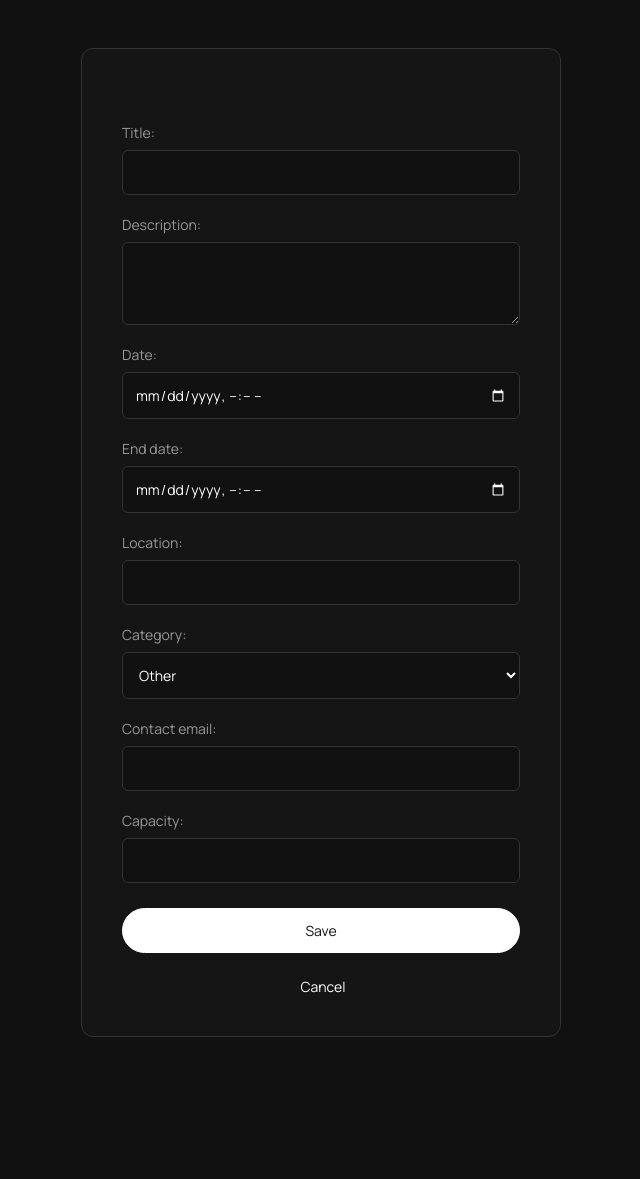
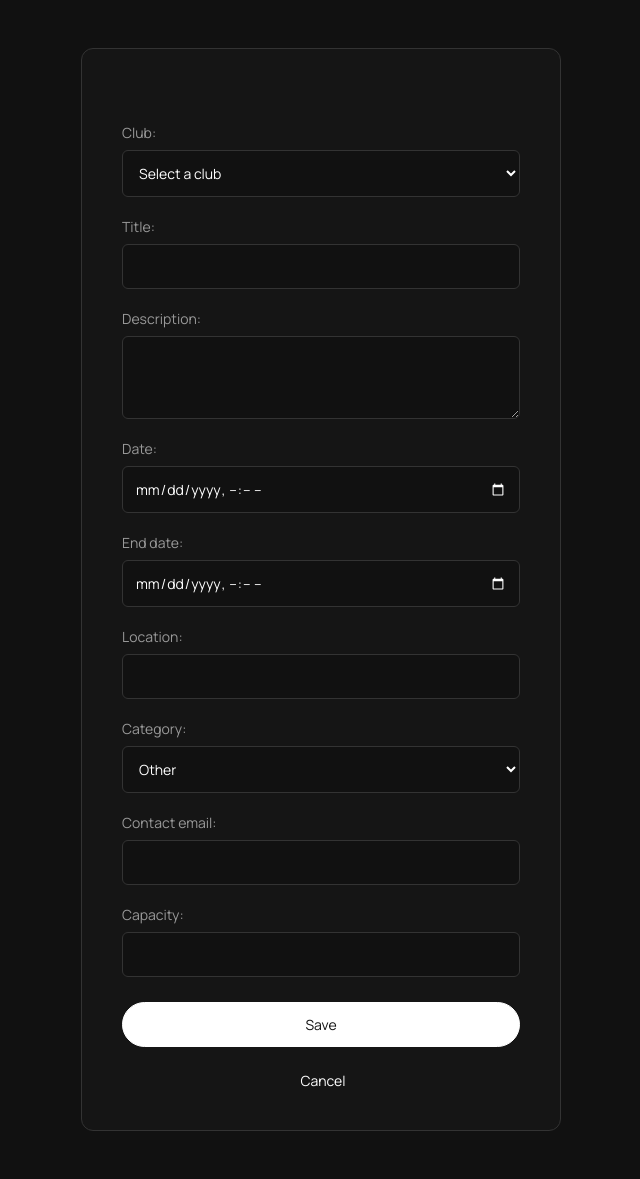
Before and after one commit to nolsluv/club-manager, a Django app: template templates/event_form.html in a window 1280 px wide. Shown: the whole page, without its empty margins (319-959 px from the left). Before the commit the page ends 1037 px from the top, so only its background shows below. Run offline with Django 5.2, Linux system fonts and the light colour scheme; the template is opened without the code that fills it: values that come from a table or form of the project are taken from there, others are empty.

Commit message:
Club event creation
Working on creating events to specific clubs instead of just the default club you are assigned to.

```diff
--- a/events/forms.py
+++ b/events/forms.py
@@ -1,22 +1,41 @@
 from django import forms
+from django.db.models import Q
 from .models import Event
+from members.models import Club
 
 DT_FORMAT = '%Y-%m-%dT%H:%M'  # format the datetime-local input uses
 
 class EventForm(forms.ModelForm):
+    club = forms.ModelChoiceField(
+        queryset=Club.objects.none(),
+        empty_label="Select a club",
+        required=True,
+        error_messages={'required': 'Please select a club to host this event.'},
+        widget=forms.Select(attrs={'required': 'required'})
+    )
     class Meta: #creates meta class that holds what form shoudl ask for
         model = Event
-        fields = ['title', 'description', 'date', 'end_date', 'location', 'category', 'contact_email', 'capacity'] #fields coorespond to ones created in models.py
+        fields = ['club', 'title', 'description', 'date', 'end_date', 'location', 'category', 'contact_email', 'capacity'] #fields coorespond to ones created in models.py
         widgets = {
             'date': forms.DateTimeInput(attrs={'type': 'datetime-local'}, format=DT_FORMAT),
             'end_date' : forms.DateTimeInput(attrs={'type': 'datetime-local'}, format=DT_FORMAT),
             'description': forms.Textarea(attrs={'rows': 3}),
         }
 
-    def __init__(self, *args, **kwargs):
+    def __init__(self, *args, user=None, **kwargs):
         super().__init__(*args, **kwargs)
         for name in ('date', 'end_date'):
             self.fields[name].input_formats = [DT_FORMAT]
+
+        if user is not None and getattr(user, 'is_authenticated', False):
+            member = getattr(user, 'member', None)
+            if member:
+                self.fields['club'].queryset = Club.objects.filter(members=member).distinct()
+            else:
+                self.fields['club'].queryset = Club.objects.none()
+        else:
+            self.fields['club'].queryset = Club.objects.none()
+
 
     def clean(self):
         cleaned = super().clean()
--- a/templates/event_form.html
+++ b/templates/event_form.html
@@ -6,7 +6,7 @@
     <div class="login-container" style="max-width: 480px;">
         <h1>{{ heading }}</h1>
 
-        <form method="post">
+        <form method="post" autocomplete="off">
             {% csrf_token %}
             {% for field in form %}
                 <div class="form-group">
```
Also changed, not shown: events/views.py (+15 -2 lines).
